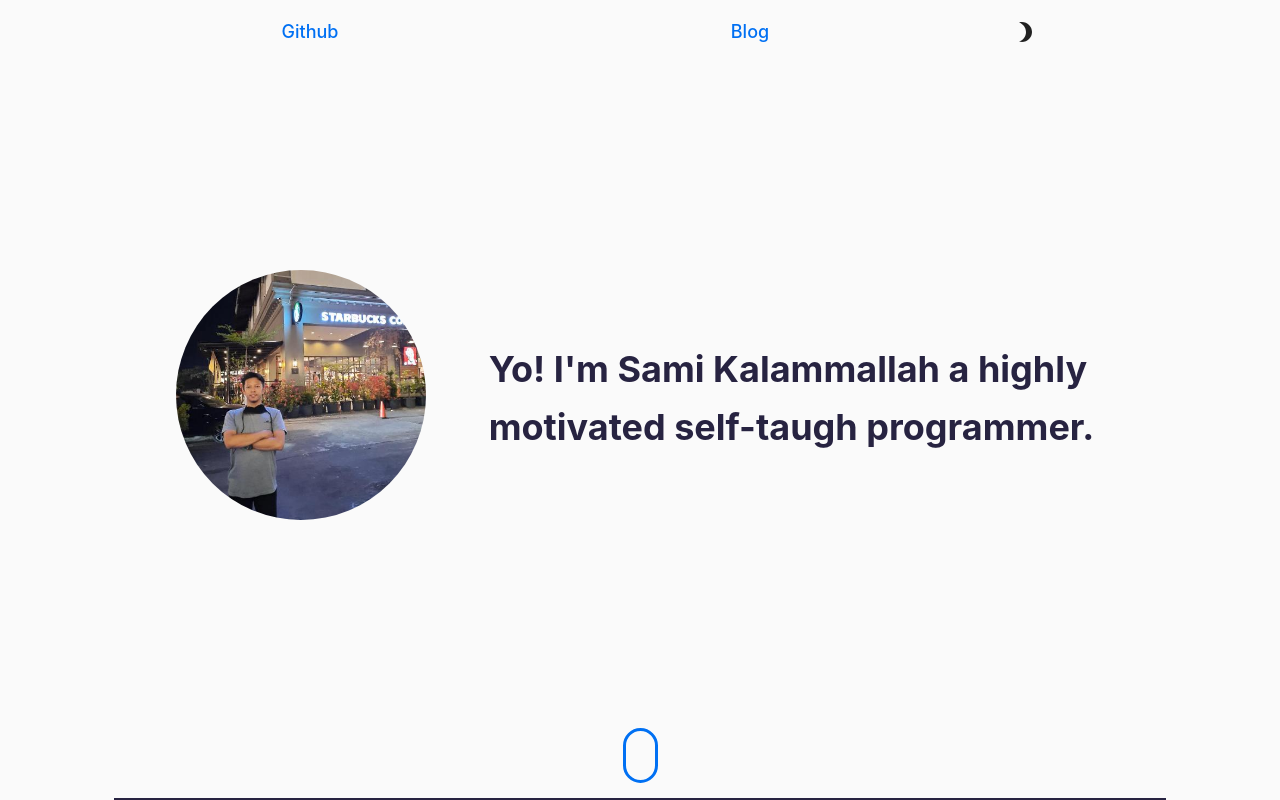
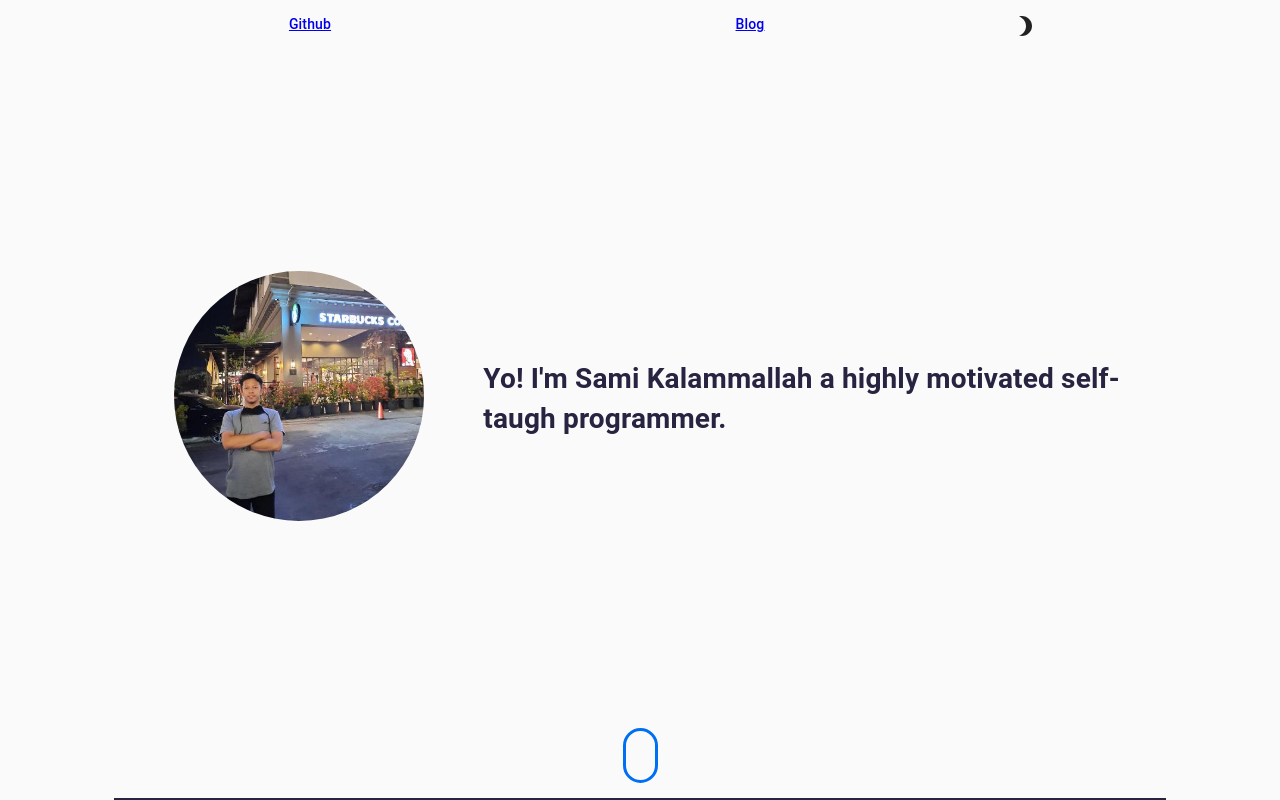
Before and after one commit to SamX23/my-blog, a Next.js app: page / in a window 1280 px wide. Shown: the top 800 px of the page. Built offline with nearby package versions, Linux system fonts and the light colour scheme.

Commit message:
Update : fix theme provider issue

```diff
--- a/pages/_app.tsx
+++ b/pages/_app.tsx
@@ -1,9 +1,7 @@
 import type { AppProps } from "next/app";
 import { useEffect } from "react";
 import CssBaseline from "@material-ui/core/CssBaseline";
-import { ThemeProvider } from "@material-ui/core/styles";
-import { ThemeProvider as DarkMode } from "../src/theme/themeProvider";
-import theme from "../src/theme/theme";
+import { ThemeProvider } from "../src/theme/themeProvider";
 
 function App({ Component, pageProps }: AppProps) {
   useEffect(() => {
@@ -14,11 +12,9 @@ function App({ Component, pageProps }: AppProps) {
   }, []);
 
   return (
-    <ThemeProvider theme={theme}>
+    <ThemeProvider>
       <CssBaseline />
-      <DarkMode>
-        <Component {...pageProps} />
-      </DarkMode>
+      <Component {...pageProps} />
     </ThemeProvider>
   );
 }
```
